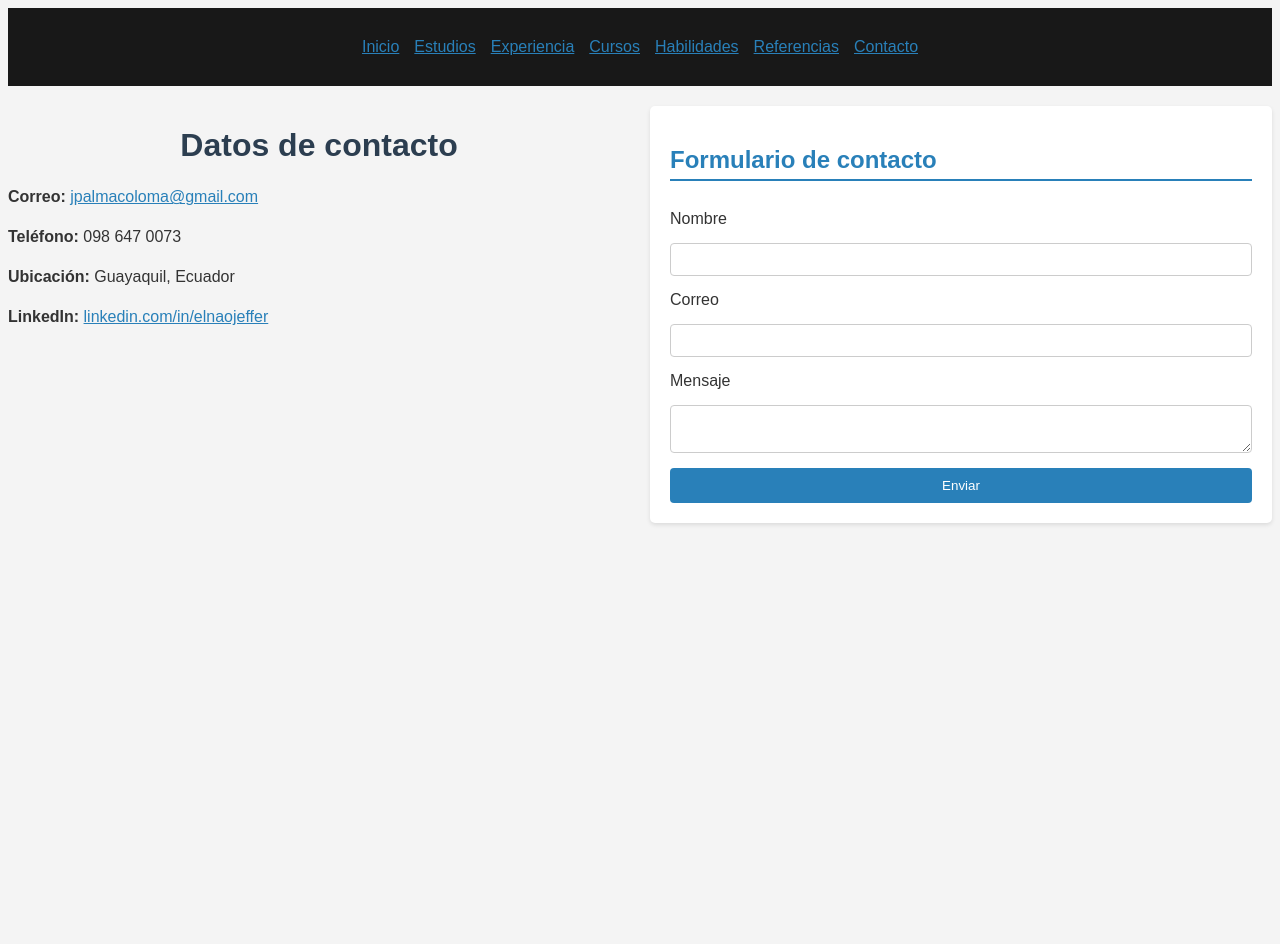
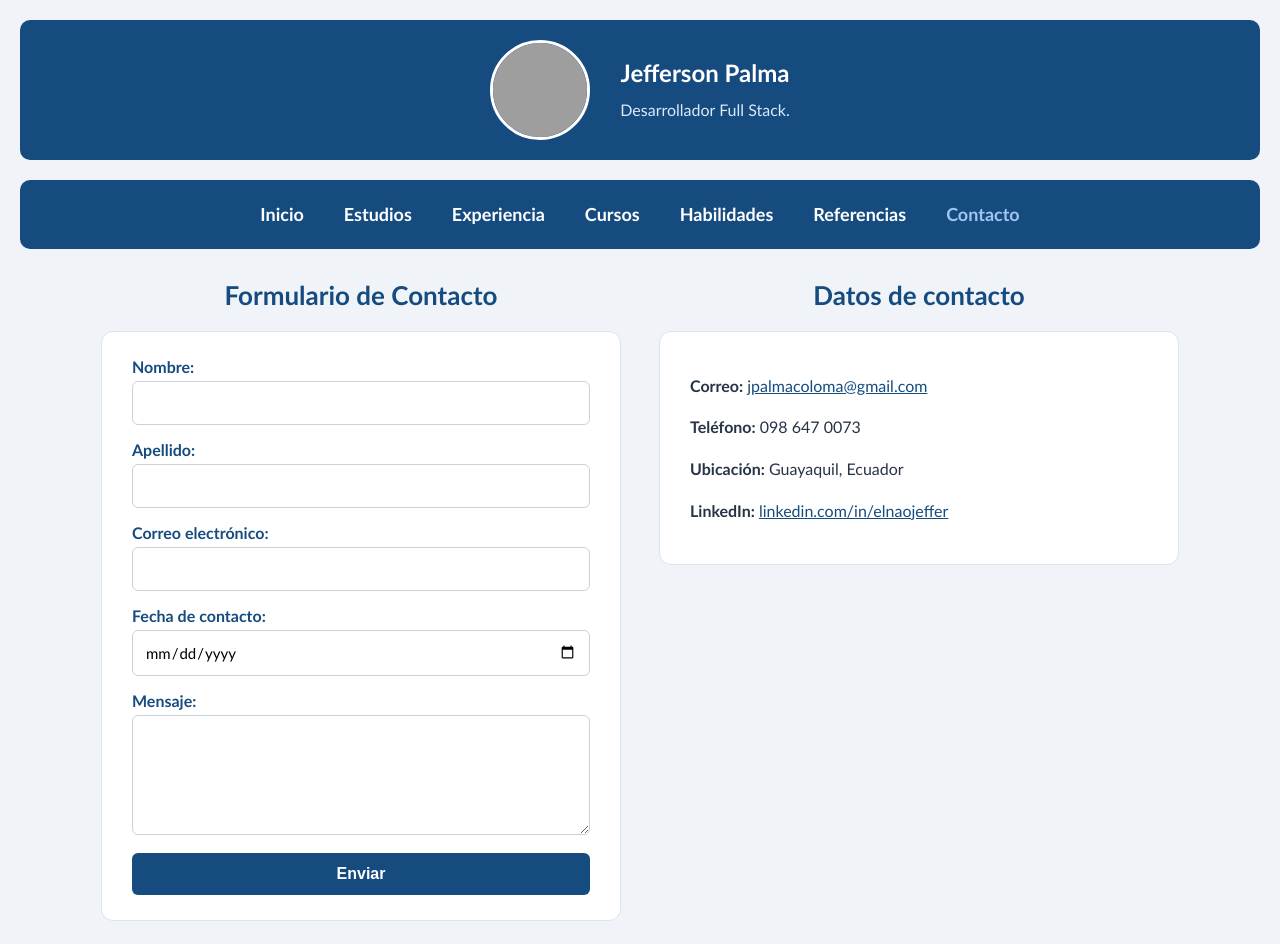
Before and after one commit to elnaojeffer/DAW, a plain HTML site: page practicas/01-hoja-de-vida/contacto.html in a window 1280 px wide. Before the commit the page ends 800 px from the top, so only its background shows below. Drawn offline with Linux system fonts and the light colour scheme; grey boxes are pictures that could not be loaded.

Commit message:
Taller en clases

```diff
--- a/practicas/01-hoja-de-vida/contacto.html
+++ b/practicas/01-hoja-de-vida/contacto.html
@@ -3,11 +3,19 @@
 <head>
     <meta charset="UTF-8">
     <meta name="viewport" content="width=device-width, initial-scale=1.0">
-    <title>Contacto</title>
+    <title>Contacto | Jefferson Palma</title>
     <link rel="stylesheet" href="css/style.css">
 </head>
 <body>
-    <nav>
+    <header class="encabezado">
+        <img class="perfil" src="assets/IMG_9603.jpeg" alt="Foto de Jefferson Palma">
+        <div class="datos-personales">
+            <h1>Jefferson Palma</h1>
+            <p>Desarrollador Full Stack.</p>
+        </div>
+    </header>
+
+    <nav class="menu">
         <ul>
             <li><a href="index.html">Inicio</a></li>
             <li><a href="estudios.html">Estudios</a></li>
@@ -15,37 +23,42 @@
             <li><a href="cursos.html">Cursos</a></li>
             <li><a href="habilidades.html">Habilidades</a></li>
             <li><a href="referencias.html">Referencias</a></li>
-            <li><a href="contacto.html">Contacto</a></li>
+            <li><a href="contacto.html" class="activo">Contacto</a></li>
         </ul>
     </nav>
 
-    <div class="div-contact-content">
+    <main class="contenido_contacto">
+        <div class= "form_contact">
+            <h2>Formulario de Contacto</h2>
+            <form class="tarjeta formulario" action="mailto:jpalmacoloma@gmail.com" method="post" enctype="text/plain">
+                <label for="nombre">Nombre:</label>
+                <input type="text" id="nombre" name="nombre" autocomplete="given-name" required>
 
-        <div class="div-contact-data">
-            <h1>Datos de contacto</h1>
-            <p><strong>Correo:</strong> <a href="mailto:jpalmacoloma@gmail.com">jpalmacoloma@gmail.com</a></p>
-            <p><strong>Teléfono:</strong> 098 647 0073</p>
-            <p><strong>Ubicación:</strong> Guayaquil, Ecuador</p>
-            <p><strong>LinkedIn:</strong> <a href="https://linkedin.com/in/elnaojeffer" target="_blank">linkedin.com/in/elnaojeffer</a></p>
+                <label for="apellido">Apellido:</label>
+                <input type="text" id="apellido" name="apellido" autocomplete="family-name" required>
 
+                <label for="correo">Correo electrónico:</label>
+                <input type="email" id="correo" name="correo" autocomplete="email" required>
+
+                <label for="fecha">Fecha de contacto:</label>
+                <input type="date" id="fecha" name="fecha" required>
+
+                <label for="mensaje">Mensaje:</label>
+                <textarea id="mensaje" name="mensaje" required></textarea>
+
+                <button type="submit">Enviar</button>
+            </form>
 
         </div>
-
-        <div class="form-container-contact">
-            <h2>Formulario de contacto</h2>
-            <form class="form-contact" action="mailto:jpalmacoloma@gmail.com" method="post" enctype="text/plain">
-                <label for="name">Nombre</label>
-                <input autocomplete="name" type="text" id="name" name="name" required>
-                <label for="email">Correo</label>
-                <input autocomplete="email" type="email" id="email" name="email" required>
-                <label for="message">Mensaje</label>
-                <textarea id="message" name="message" required></textarea>
-                <button type="submit">Enviar</button>
-            </form>
+        <div class="contact_data">
+            <h2>Datos de contacto</h2>
+            <section class="tarjeta formulario">
+                <p><strong>Correo:</strong> <a href="mailto:jpalmacoloma@gmail.com">jpalmacoloma@gmail.com</a></p>
+                <p><strong>Teléfono:</strong> 098 647 0073</p>
+                <p><strong>Ubicación:</strong> Guayaquil, Ecuador</p>
+                <p><strong>LinkedIn:</strong> <a href="https://linkedin.com/in/elnaojeffer" target="_blank">linkedin.com/in/elnaojeffer</a></p>
+            </section>
         </div>
-
-    </div>
-
-
+    </main>
 </body>
 </html>
--- a/practicas/01-hoja-de-vida/css/style.css
+++ b/practicas/01-hoja-de-vida/css/style.css
@@ -1,135 +1,211 @@
-body {
-    font-family: Arial, sans-serif;
-    background-color: #f4f4f4;
-    color: #333;
-    /* margin: 20px; */
+/*estilos generales*/
+* {
+    box-sizing: border-box;
 }
 
-h1 {
-    color: #2c3e50;
+body {
+    font-family: 'Trebuchet MS', Arial, sans-serif;
+    background-color: #f0f4f8;
+    color: #263445;
+    margin: 0;
+    padding: 20px;
+}
+
+/*estilos del encabezado*/
+.encabezado {
+    display: flex;
+    align-items: center;
+    justify-content: center;
+    gap: 30px;
+    background-color: #164b80;
+    border-radius: 10px;
+    padding: 20px;
+}
+
+/*Imagen de perfil*/
+.perfil {
+    width: 100px;
+    height: 100px;
+    border-radius: 50%;
+    object-fit: cover;
+    border: 3px solid white;
+    flex-shrink: 0;
+}
+
+/* Informacion personal */
+.datos-personales {
     text-align: center;
 }
 
-h2 {
-    color: #2980b9;
-    border-bottom: 2px solid #2980b9;
-    padding-bottom: 5px;
+.datos-personales h1 {
+    font-size: 24px;
+    margin: 0;
+    color: white;
 }
 
-p {
-    line-height: 1.5;
+.datos-personales p {
+    font-size: 16px;
+    margin: 10px 0 0 0;
+    color: #dce9f8;
 }
 
-table {
-    width: 100%;
-    border-collapse: collapse;
-    margin-top: 10px;
+/* Menu de navegacion */
+.menu {
+    background-color: #164b80;
+    border-radius: 10px;
+    margin-top: 20px;
 }
 
-th {
-    background-color: #2980b9;
-    color: white;
-    padding: 8px;
+.menu ul {
+    list-style: none;
+    display: flex;
+    flex-wrap: wrap;
+    justify-content: center;
+    gap: 10px 40px;
+    margin: 0;
+    padding: 20px;
 }
 
-td {
-    padding: 8px;
-    text-align: left;
+.menu a {
+    color: white;
+    text-decoration: none;
+    font-weight: bold;
+    font-size: 18px;
 }
 
-tr:nth-child(even) {
-    background-color: #e9e9e9;
+.menu a:hover,
+.menu a.activo {
+    color: #9fc6ef;
 }
 
-ul {
+/* Contenido */
+.contenido {
+    max-width: 900px;
+    margin: 0 auto;
+}
+
+.contenido_contacto {
+    max-width: 90%  ;
+    margin: 0 auto;
+    display: flex;
+    flex-direction: row;
+    justify-content: space-between;
+}
+
+.contact_data {
+    flex: 1;
+}
+
+.form_contact {
+    flex: 1;
+}
+
+h2 {
+    text-align: center;
+    color: #164b80;
+    font-size: 26px;
+    margin: 30px 0 20px;
+}
+
+h3 {
+    color: #164b80;
+    margin: 0 0 10px;
+}
+
+p,
+li {
     line-height: 1.6;
 }
 
 a {
-    color: #2980b9;
+    color: #164b80;
 }
 
-nav {
-    background-color: #181818;
-    padding: 10px 0;
+/* Tarjetas */
+.tarjeta {
+    background-color: white;
+    border: 1px solid #dde3ea;
+    border-radius: 12px;
+    padding: 25px 30px;
     margin-bottom: 20px;
 }
 
-nav ul {
-    list-style: none;
-    display: flex;
-    gap: 15px;
-    justify-content: center;
-    padding: 0;
-    color: white;
+.tarjeta ul {
+    margin: 0;
+    padding-left: 20px;
 }
 
-input[type="text"],
-input[type="email"],
-textarea {
-    padding: 8px;
-    margin: 5px 0;
-    border: 1px solid #ccc;
-    border-radius: 4px;
+/* Tabla */
+table {
+    width: 100%;
+    border-collapse: collapse;
 }
 
-button {
-    background-color: #2980b9;
+th {
+    background-color: #164b80;
     color: white;
-    padding: 10px 15px;
+    padding: 10px;
+    text-align: left;
+}
+
+td {
+    padding: 10px;
+    border-bottom: 1px solid #dde3ea;
+}
+
+tr:nth-child(even) td {
+    background-color: #f0f4f8;
+}
+
+/* Formulario de contacto */
+.formulario {
+    max-width: 520px;
+    margin: 0 auto 20px;
+}
+
+.formulario label {
+    display: block;
+    font-weight: bold;
+    color: #164b80;
+    margin-bottom: 5px;
+}
+
+.formulario input,
+.formulario textarea {
+    width: 100%;
+    padding: 12px;
+    margin-bottom: 15px;
+    border: 1px solid #c9d2dc;
+    border-radius: 6px;
+    font-family: inherit;
+    font-size: 15px;
+}
+
+.formulario textarea {
+    min-height: 120px;
+    resize: vertical;
+}
+
+.formulario button {
+    width: 100%;
+    background-color: #164b80;
+    color: white;
+    padding: 12px;
     border: none;
-    border-radius: 4px;
+    border-radius: 6px;
+    font-size: 16px;
+    font-weight: bold;
     cursor: pointer;
 }
 
-button:hover {
-    background-color: #3498db;
+.formulario button:hover {
+    background-color: #1f62a5;
 }
 
-.grid-container {
-    display: grid;
-    grid-template-columns: 1fr 1fr;
-    gap: 20px;
-    background-color: #ffffff;
-    box-shadow: 0 2px 4px rgba(0, 0, 0, 0.1);
-    border-radius: 5px;
+/* Responsive */
+@media (max-width: 600px) {
+    .encabezado {
+        flex-direction: column;
+        gap: 15px;
+    }
 }
-
-.div-person-img {
-    display: flex;
-    justify-content: center;
-    align-items: center;
-    margin-top: 20px;
-    flex-direction: column;
-}
-
-.div-person-content {
-    display: flex;
-    justify-content: center;
-    align-items: center;
-    flex-direction: column;
-}
-
-.div-contact-content {
-    display: grid;
-    grid-template-columns: 1fr 1fr;
-    gap: 20px;
-
-}
-
-.form-container-contact {
-    display: flex;
-    flex-direction: column;
-    gap: 10px;
-    padding: 20px;
-    background-color: #ffffff;
-    box-shadow: 0 2px 4px rgba(0, 0, 0, 0.1);
-    border-radius: 5px;
-}
-
-.form-contact {
-    width: 100%;
-    display: flex;
-    flex-direction: column;
-    gap: 10px;
-}
```
Also changed, not shown: practicas/01-hoja-de-vida/cursos.html (+16 -4 lines), practicas/01-hoja-de-vida/estudios.html (+20 -8 lines), practicas/01-hoja-de-vida/experiencia.html (+27 -16 lines), practicas/01-hoja-de-vida/habilidades.html (+18 -4 lines), practicas/01-hoja-de-vida/index.html (+18 -17 lines), practicas/01-hoja-de-vida/referencias.html (+21 -9 lines), 1 other file.
